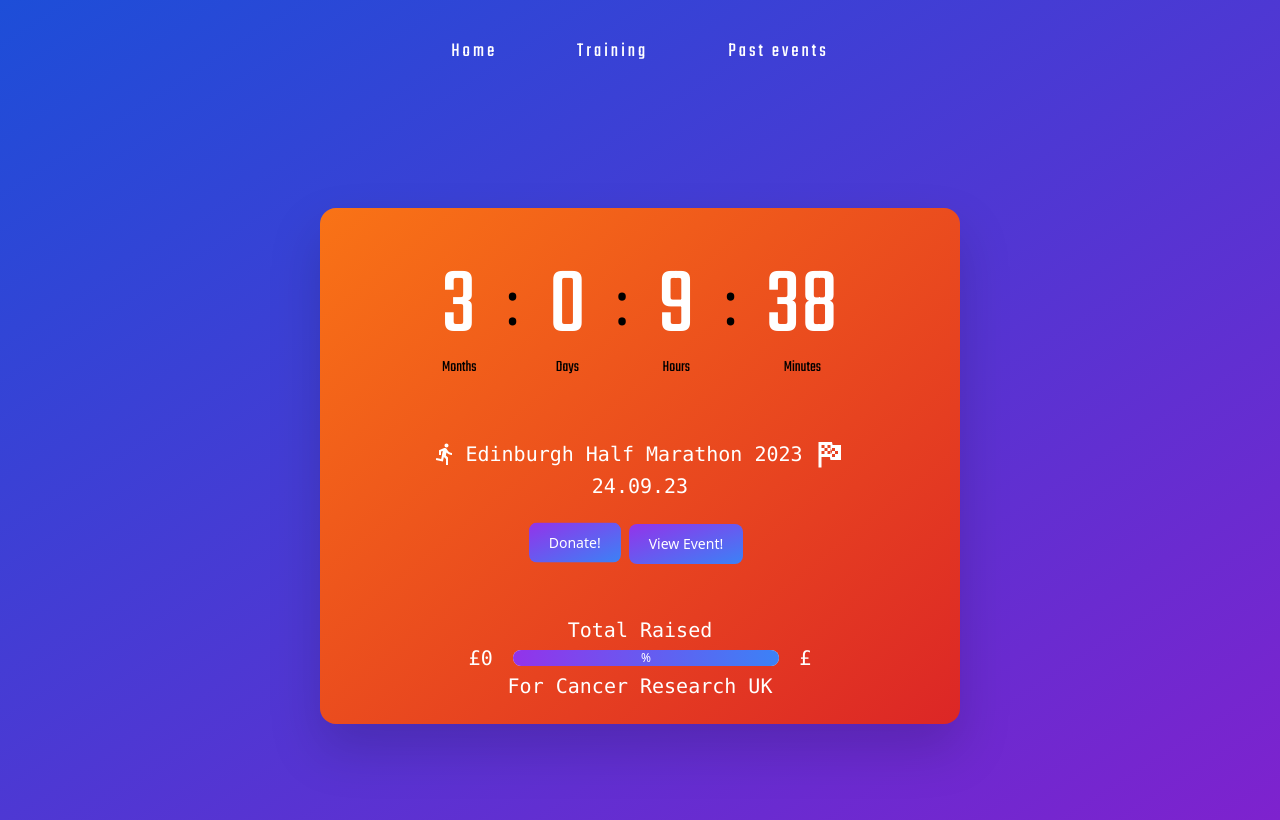
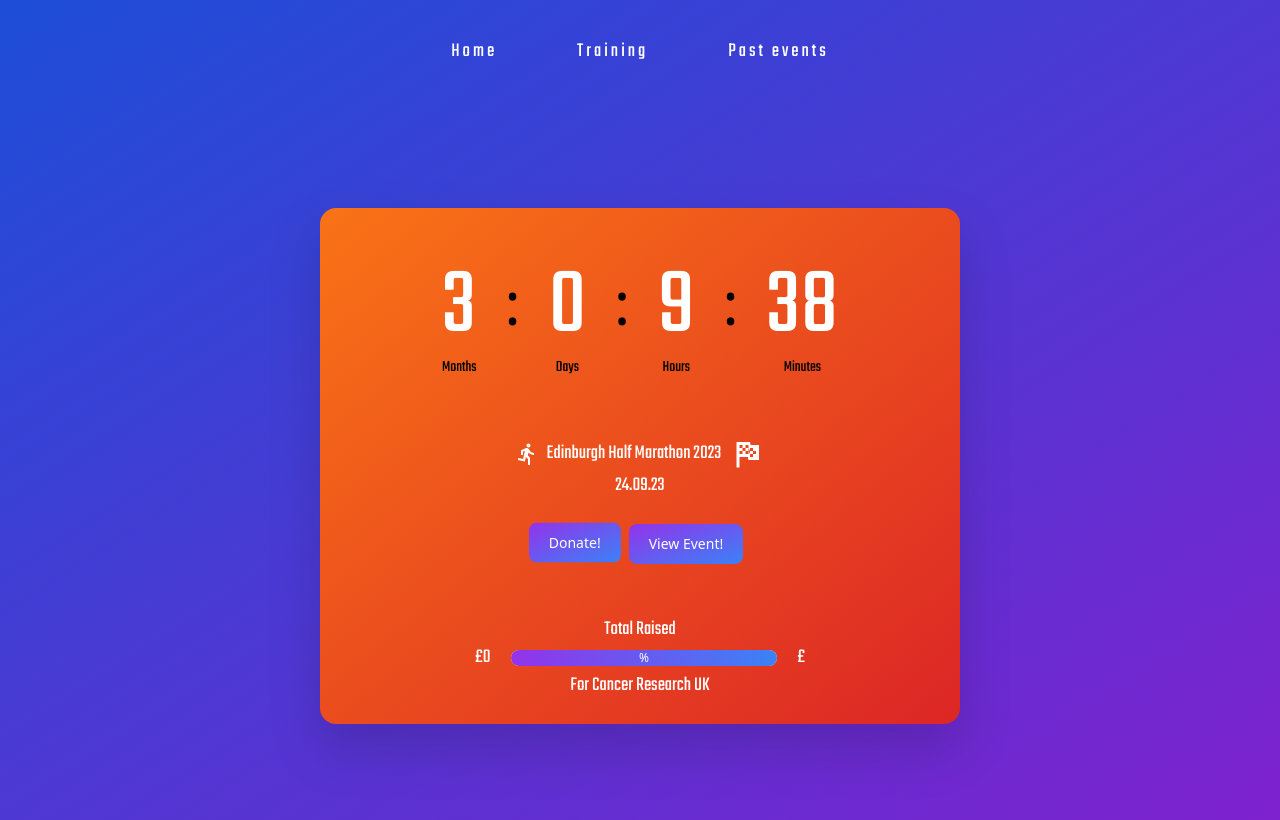
Before and after one commit to callumbuttery/marathon-tracker, a React (Vite) app: page / in a window 1280 px wide. Built offline with nearby package versions, Linux system fonts and the light colour scheme; no server answers.

Commit message:
Fix: update other fonts

```diff
--- a/src/components/loading/ProgressBar.tsx
+++ b/src/components/loading/ProgressBar.tsx
@@ -21,20 +21,20 @@ export const ProgressBar: React.FC = () => {
 
     return (
         <div className='' data-aos="fade-up" data-aos-duration="1000" data-aos-delay="00">
-            <span className="flex justify-center items-center mt-10 font-mono text-xl pt-1 text-white">Total Raised</span>
+            <span className="flex justify-center items-center mt-10 font-Teko text-xl pt-1 text-white">Total Raised</span>
             <div className="flex justify-center items-center">
-                <div className="font-mono text-xl text-white flex">
+                <div className="font-Teko text-xl text-white flex">
                     {/* <Icon path={mdiEmoticonSadOutline} size={1} className='mr-2 ml-2' color={'white'} /> */}
                     £0
                 </div>
                 <div className="ml-5 mr-5 w-5/12 bg-gray-200 rounded-full dark:bg-gray-700">
-                    <div className="bg-gradient-to-r from-purple-600 to-blue-500 text-xs font-medium text-white text-center p-0.5 leading-none rounded-full" style={{ width: percentageRaised + "%" }}> {percentageRaised}%</div>
+                    <div className="bg-gradient-to-r from-purple-600 to-blue-500 text-xs font-medium text-white text-center p-0.5 leading-none rounded-full font-teko" style={{ width: percentageRaised + "%" }}> {percentageRaised}%</div>
                 </div>
-                <div className="font-mono text-xl text-white flex">£{target}
+                <div className="font-Teko text-xl text-white flex">£{target}
                     {/* <Icon path={mdiPartyPopper} size={1} className='ml-2 mr-2' color={'white'} /> */}
                 </div>
             </div>
-            <span className="flex justify-center items-center font-mono text-xl  text-white">For Cancer Research UK</span>
+            <span className="flex justify-center items-center font-Teko text-xl  text-white">For Cancer Research UK</span>
         </div>
     )
 }
--- a/src/pages/Landing.tsx
+++ b/src/pages/Landing.tsx
@@ -15,10 +15,10 @@ export const Landing: React.FC = () => {
                     <CountDown />
                     <div className="flex justify-center items-center font-mono text-xl mt-12 text-white">
                         <Icon path={mdiRun} size={1} color={'white'} />
-                        <span className="ml-2 mr-2">Edinburgh Half Marathon 2023</span>
+                        <span className="ml-2 mr-2 font-Teko">Edinburgh Half Marathon 2023</span>
                         <Icon path={mdiFlagCheckered} size={1.5} color={'white'} />
                     </div>
-                    <div className="flex justify-center items-center font-mono text-xl text-white">
+                    <div className="flex justify-center items-center font-Teko text-xl text-white">
                         24.09.23
                     </div>
                     <div className="flex justify-center mt-6">
```
